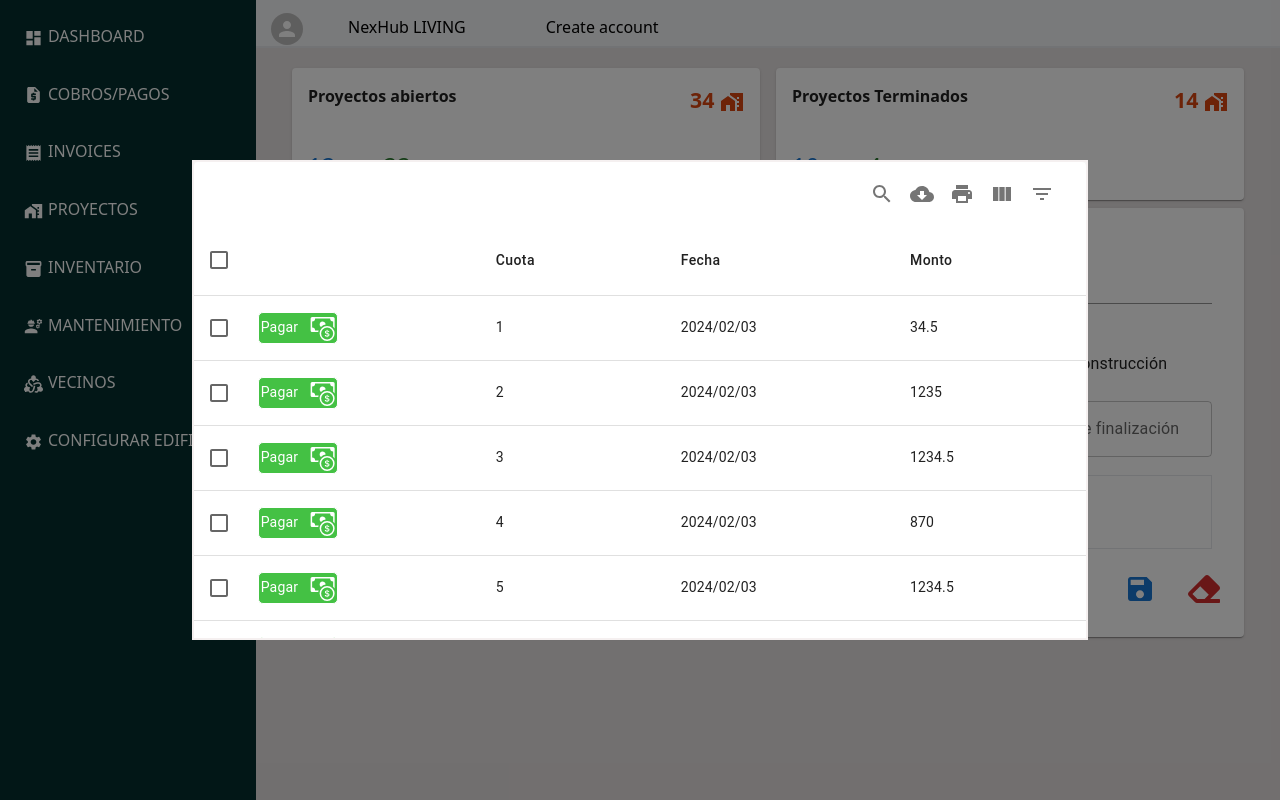
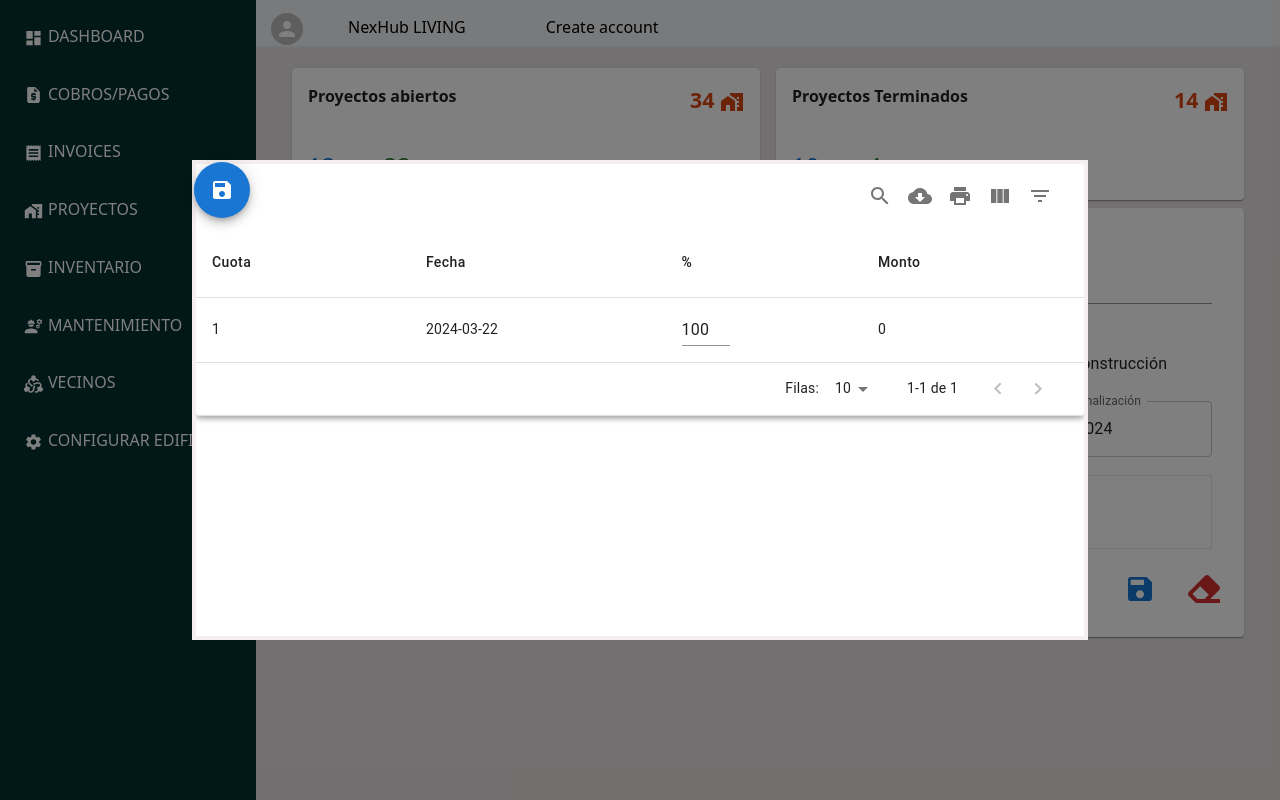
Before and after one commit to smartDCs/nexhub, a React (Vite) app: page /projects in a window 1280 px wide. Both pictures are taken after a click on the button "Ver tabla". Built offline with nearby package versions, Linux system fonts and the light colour scheme; what @react-pdf/renderer would draw is missing.

Commit message:
Solucionado la generación de la tabla de pagos por proyecto

```diff
--- a/index.html
+++ b/index.html
@@ -4,7 +4,7 @@
     <meta charset="UTF-8" />
     <link rel="icon" type="image/svg+xml" href="/vite.svg" />
     <meta name="viewport" content="width=device-width, initial-scale=1.0" />
-    <title>Vite + React</title>
+    <title>Next Hub Living</title>
   </head>
   <body>
     <div id="root"></div>
--- a/src/index.css
+++ b/src/index.css
@@ -197,15 +197,28 @@ flex-direction: row;
 }
 .modalProyectos {
   position: absolute;
+
   top: 50%;
   left: 50%;
   transform: translate(-50%, -50%);
-  width: 70%;
+ width: 70%;
   height: 60%;
-  overflow: auto;
+
   border: 2px solid ;
  border-color: #f5f0f0;
- background-color: rgb(255, 255, 255) ;
+ background-color: white;
+
+}
+.modalP {
+  position: absolute;
+
+
+ width: 100%;
+  height: 100%;
+
+  border: 2px solid ;
+ border-color: #f5f0f0;
+ background-color: white;
 
 }
 .valorDeuda{
--- a/src/pages/Dashboard.jsx
+++ b/src/pages/Dashboard.jsx
@@ -81,7 +81,9 @@ function Dashboard() {
         <Card variant="elevation" >
           <CardContent className="bg-yellow-100">
             <h1>Agenda</h1>
-            <LocalizationProvider dateAdapter={AdapterDayjs}>
+            <LocalizationProvider dateAdapter={AdapterDayjs}
+            adapterLocale="es"
+            >
               <DateCalendar value={dayjs()} />
             </LocalizationProvider>
           </CardContent>
--- a/src/pages/Projects.jsx
+++ b/src/pages/Projects.jsx
@@ -5,7 +5,7 @@ import {
   Stack,
   TextField,
 } from "@mui/material";
-import React, { useState } from "react";
+import React, { useEffect, useState } from "react";
 import Tooltip from "@mui/material/Tooltip";
 import IconButton from "@mui/material/IconButton";
 import FormControl from "@mui/material/FormControl";
@@ -13,6 +13,7 @@ import MUIDataTable from "mui-datatables";
 import FormGroup from "@mui/material/FormGroup";
 import Checkbox from "@mui/material/Checkbox";
 import FormLabel from "@mui/material/FormLabel";
+import Fab from "@mui/material/Fab";
 import FormControlLabel from "@mui/material/FormControlLabel";
 import { DatePicker } from "@mui/x-date-pickers";
 import Modal from "@mui/material/Modal";
@@ -23,6 +24,7 @@ import FoundationIcon from "@mui/icons-material/Foundation";
 import { LiaFileInvoiceDollarSolid } from "react-icons/lia";
 import { BsCashCoin } from "react-icons/bs";
 import { DateCalendar, LocalizationProvider } from "@mui/x-date-pickers";
+import { Save, Print } from "@mui/icons-material";
 import { AdapterDayjs } from "@mui/x-date-pickers/AdapterDayjs";
 import dayjs from "dayjs";
 import "dayjs/locale/es";
@@ -31,21 +33,36 @@ import "dayjs/locale/es";
 import "../assets/Projects.css";
 /** import material icons */
 import HomeWorkIcon from "@mui/icons-material/HomeWork";
-import { Save } from "@mui/icons-material";
+
 import { FaEraser } from "react-icons/fa";
 import RequestQuoteIcon from "@mui/icons-material/RequestQuote";
 
-
-
 function Projects() {
-
   const [etapa, setEtapa] = useState("");
   const [proyecto, setProyecto] = useState("");
   const [descripcion, setDescription] = useState("");
   const [promotor, setPromotor] = useState("");
   const [address, setAddress] = useState("");
   const [monto, setMonto] = useState(0);
-  const [open,setOpen]=useState(false);
+  const [open, setOpen] = useState(false);
+  const [abonos, setAbonos] = useState(1);
+  const [porcentaje, setPorcentaje] = useState(0);
+  const [myArray, setMyArray] = useState([]);
+  const [fechaInicio, setFechaInicio] = useState(new Date());
+  const [fechaFin, setFechaFin] = useState(new Date());
+  const [numDias, setNumDias] = useState();
+
+  // Inicializa el estado con un array de tamaño n
+
+  const [responsive, setResponsive] = useState("simple");
+  // const [tableBodyHeight, setTableBodyHeight] = useState("400px");
+  const [tableBodyMaxHeight, setTableBodyMaxHeight] = useState("100%");
+  const [searchBtn, setSearchBtn] = useState(true);
+  const [downloadBtn, setDownloadBtn] = useState(true);
+  const [printBtn, setPrintBtn] = useState(true);
+  const [viewColumnBtn, setViewColumnBtn] = useState(true);
+  const [filterBtn, setFilterBtn] = useState(true);
+
   /**project variables */
   let openProjects = 34;
   let totalDesigns = 12;
@@ -76,45 +93,25 @@ function Projects() {
     setPromotor("");
     setProyecto("");
     setAddress("");
-    setMonto("");
+    setMonto(0);
     setDescription("");
   }
   function saveProject() {
     alert(proyecto + promotor + address + descripcion + monto + etapa);
   }
 
-const handleClose=()=>{
-  setOpen(false)
-}
-const handleOpen=()=>{
+  const handleClose = () => {
+    setOpen(false);
+  };
+  const handleOpen = () => {
+
+    GenerateData(abonos,monto);
+
     setOpen(true);
-}
+  };
 
   /**Información de la tabla modal */
   const columnsPagos = [
-  {
-    name: "payment",
-    label: " ",
-    options: {
-      filter: true,
-      sort: true,
-
-      customBodyRender: (value, tableMeta, updateValue) => {
-        const handleChange = (event) => {
-          const id = tableMeta.rowData[1];
-        //  handleOpen(id, "Pagos", tableMeta.rowData[3]);
-        };
-
-        return (
-          <button onClick={handleChange} className="btnPay">
-            {" "}
-            Pagar &nbsp;
-            <BsCashCoin className=" size-10 pt-0 pl-2 pb-4" />
-          </button>
-        );
-      },
-    },
-  },
     {
       name: "cuota",
       label: "Cuota",
@@ -124,40 +121,137 @@ const columnsPagos = [
       label: "Fecha",
     },
     {
+      name: "porcentaje",
+      label: "%",
+      options: {
+        filter: false,
+        sort: false,
+
+        customBodyRender: (value, tableMeta, updateValue) => {
+          const handleChange = (event) => {
+            const id = tableMeta.rowData[1];
+            //  handleOpen(id, "Pagos", tableMeta.rowData[3]);
+          };
+
+          return (
+            <TextField
+              variant="standard"
+              type="number"
+              value={porcentaje}
+              InputProps={{
+                inputProps: {
+                  min: 0,
+                  max: 100,
+                },
+              }}
+              className="w-12"
+              onChange={() => {
+                setPorcentaje(event.target.value);
+              }}
+            />
+          );
+        },
+      },
+    },
+    {
       name: "monto",
       label: "Monto",
     },
   ];
-const data = [
-  {
-    cuota: "1",
-    date: "2024/02/03",
-    monto: "34.5",
+
+  /**Genera la tabla con el numero de abonos */
+  function GenerateData(index,monto) {
+
+    let resta = dayjs(fechaFin).diff(dayjs(fechaInicio), "days");
+    if (resta > 0) {
+      setNumDias(resta);
+    }
+
+    setPorcentaje(100 / index);
+
+
+
+    let newData = [];
+
+    let suma = 0;
+    if (index > 1) {
+      suma = Math.floor(numDias / (index - 1));
+
+    } else {
+      suma = 0;
+
+    }
+    for (let i = 1; i <= index; i++) {
+
+      newData.push({
+
+        cuota: i,
+        date: dayjs(fechaInicio)
+          .add(suma * (i - 1), "days")
+          .format("YYYY-MM-DD"),
+          monto: monto/index,
+      });
+    }
+
+    return newData;
+  }
+
+  useEffect(() => {
+
+    setMyArray(GenerateData(abonos,monto));
+  }, [abonos,monto]);
+
+
+
+  useEffect(() => {
+
+    GenerateData(abonos,monto);
+  }, [fechaInicio, fechaFin, abonos, monto]);
+
+  const options = {
+    search: searchBtn,
+    download: downloadBtn,
+    print: printBtn,
+    viewColumns: viewColumnBtn,
+    filter: filterBtn,
+    filterType: "dropdown",
+    responsive,
+    selectableRows: "none",
+    textLabels: {
+      body: {
+        noMatch: "No se encontraron coincidencias",
+        toolTip: "Ordenar",
+        columnHeaderTooltip: (column) => `Ordenar por ${column.label}`,
       },
-  {
-    cuota: "2",
-    date: "2024/02/03",
-    monto: "1235",
+      pagination: {
+        next: "Siguiente",
+        previous: "Atras",
+        rowsPerPage: "Filas:",
+        displayRows: "de",
       },
-  { cuota: "3", date: "2024/02/03", monto: "1234.5" },
-  {
-    cuota: "4",
-    date: "2024/02/03",
-    monto: "870",
+      toolbar: {
+        search: "Buscar",
+        downloadCsv: "Descargar CSV",
+        print: "Imprimir",
+        viewColumns: "Ver Columnas",
+        filterTable: "Filtrar tabla",
       },
-  { cuota: "5", date: "2024/02/03", monto: "1234.5" },
-  {
-    cuota: "6",
-    date: "2024/02/03",
-    monto: "1234.5",
+      filter: {
+        all: "Todo",
+        title: "Filtros",
+        reset: "Limpiar filtros",
       },
-  { cuota: "7", date: "2024/02/03", monto: "1234.5" },
-  {
-    cuota: "8",
-    date: "2024/02/03",
-    monto: "1234.5",
+      viewColumns: {
+        title: "Mostrar columnas",
+        titleAria: "Mostrar/Ocultar columnas",
       },
-];
+      selectedRows: {
+        text: "Fila(s) seleccionadas",
+        delete: "Delete",
+        deleteAria: "Delete Selected Rows",
+      },
+    },
+  };
   return (
     <>
       <div className="grid grid-cols-2 gap-4 ml-9 mr-9 mb-0 mt-5">
@@ -266,6 +360,7 @@ const data = [
                 label="Monto del proyecto ($)"
                 variant="standard"
                 type="number"
+                id="txtMonto"
                 InputProps={{ inputProps: { min: 0 } }}
                 value={monto}
                 onChange={() => {
@@ -317,14 +412,29 @@ const data = [
                       dateAdapter={AdapterDayjs}
                       adapterLocale="es"
                     >
-                      <DatePicker label="Fecha de inicio" />
+                      <DatePicker
+                        label="Fecha de inicio"
+                        value={dayjs(fechaInicio)}
+                        onChange={(date) => {
+                          setFechaInicio(dayjs(date).format("YYYY-MM-DD"));
+                          setFechaFin(
+                            dayjs().add(1, "month").format("YYYY-MM-DD")
+                          );
+                        }}
+                      />
                     </LocalizationProvider>
 
                     <LocalizationProvider
                       dateAdapter={AdapterDayjs}
                       adapterLocale="es"
                     >
-                      <DatePicker label="Fecha de finalización" />
+                      <DatePicker
+                        label="Fecha de finalización"
+                        value={dayjs(fechaFin)}
+                        onChange={(date1) => {
+                          setFechaFin(dayjs(date1).format("YYYY-MM-DD"));
+                        }}
+                      />
                     </LocalizationProvider>
                   </div>
                   <div className="grid row-span-1 border">
@@ -334,22 +444,23 @@ const data = [
                         label="# de abonos"
                         variant="standard"
                         type="number"
-                        InputProps={{ inputProps: { min: 0 } }}
-                        value={monto}
+                        id="txtAbonos"
+                        InputProps={{ inputProps: { min: 1, max: 10 } }}
+                        value={abonos}
                         onChange={() => {
-                          setMonto(event.target.value);
+                          setAbonos(event.target.value);
+                          setPorcentaje(100 / event.target.value);
                         }}
                       />
-                      <button className="col-span-2 text-green-600 flex gap-4 m-2" onClick={()=>{
+                      <button
+                        className="col-span-2 text-green-600 flex gap-4 m-2"
+                        onClick={() => {
+                          //  setMyArray(GenerateData(abonos));
                           handleOpen();
-                      }}>
+                        }}
+                      >
                         Ver tabla <LiaFileInvoiceDollarSolid />
                       </button>
-
-
-
-
-
                     </div>
                   </div>
                 </div>
@@ -380,25 +491,20 @@ const data = [
        * Ventana modal que muestra la tabla de pagos geerada
        */}
 
-<Modal
-open={open}
-onClose={handleClose}
-
->
-<div className="modalProyectos">
+      <Modal open={open} onClose={handleClose}>
+        <div className="modalProyectos  ">
+          <div className="modalP overflow-auto">
             <MUIDataTable
-data={data}
+              data={myArray}
               columns={columnsPagos}
-
+              options={options}
             />
           </div>
-
-
-
+          <Fab color="primary" aria-label="add">
+            <Save />
+          </Fab>
+        </div>
       </Modal>
-
-
-
     </>
   );
 }
```
Lines whose indentation alone changed are shown as unchanged.
